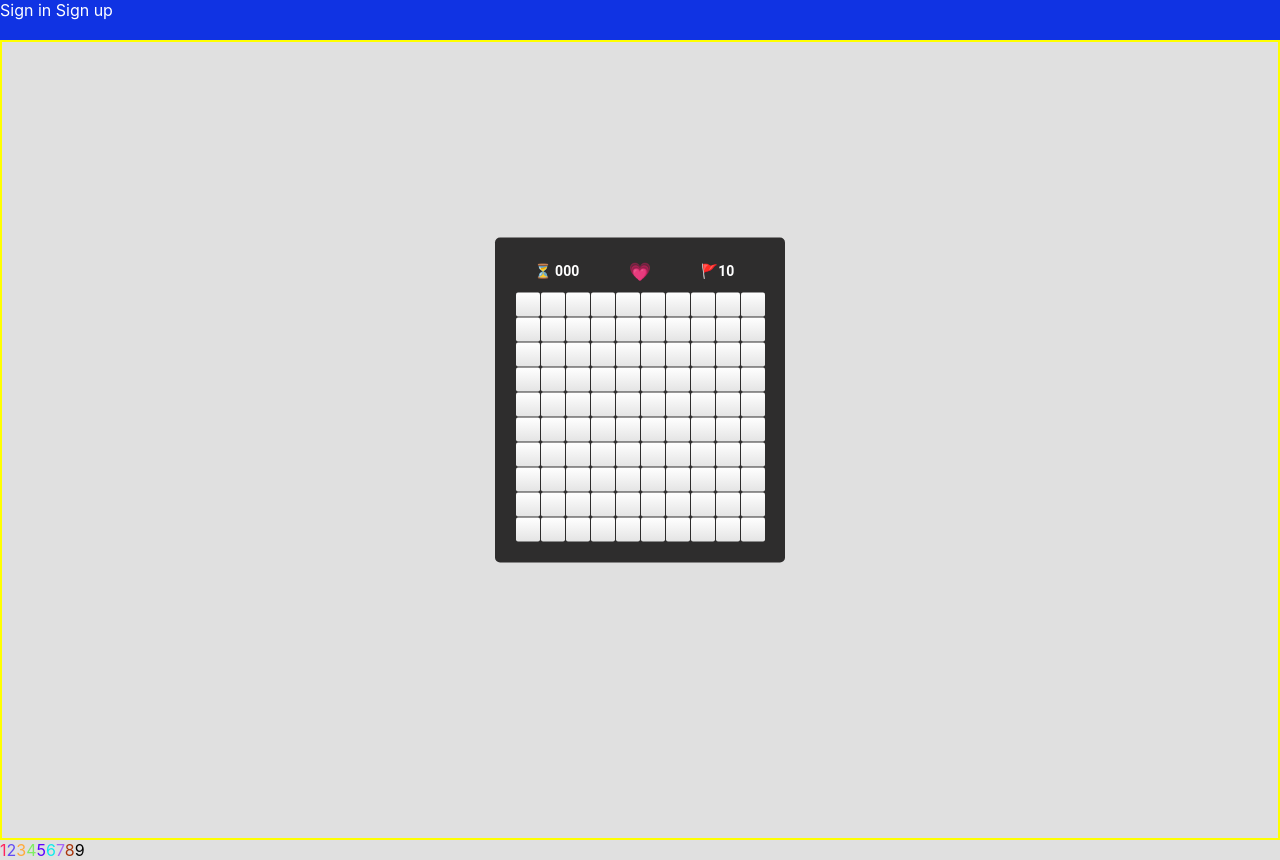
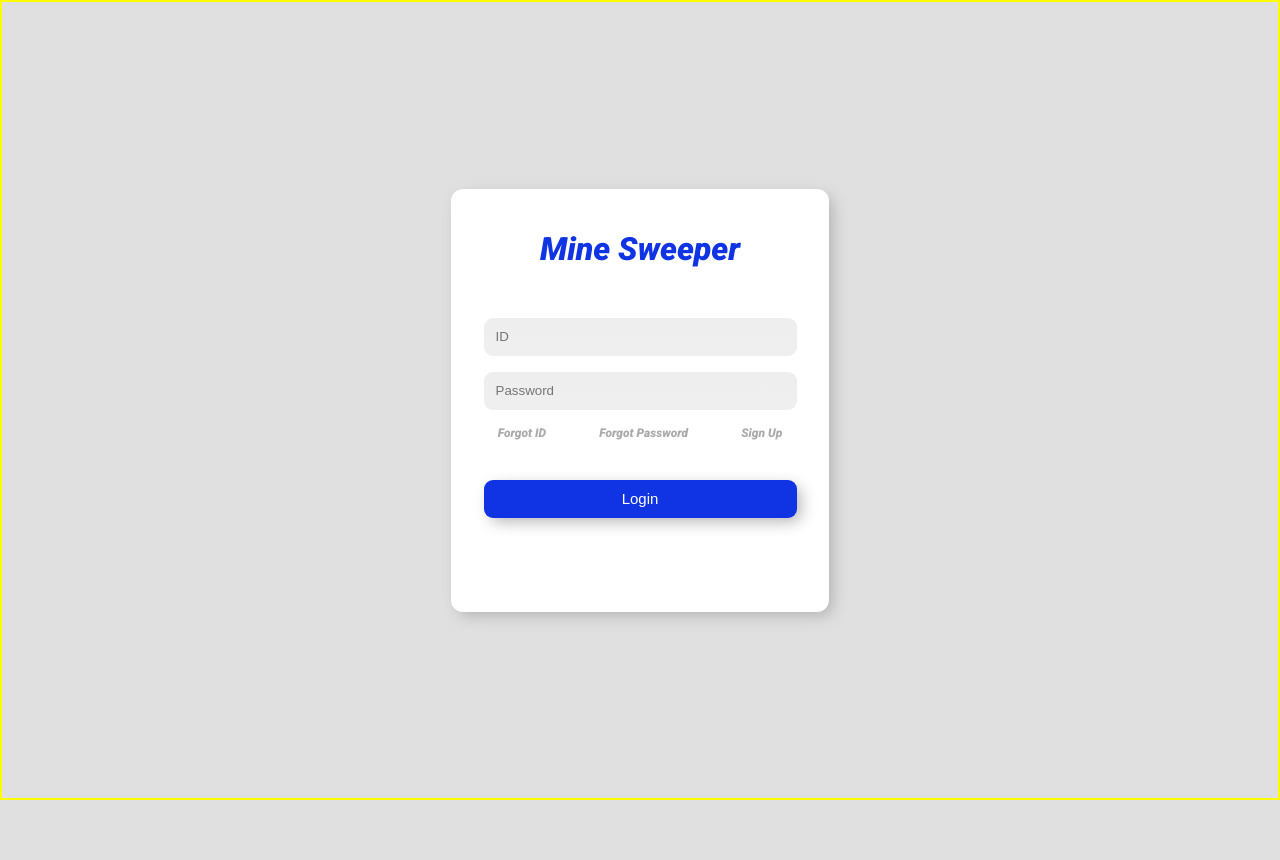
Before and after one commit to dkpark10/MineSweeper2, a React (Create React App) app: page /signin in a window 1280 px wide. After the commit the page ends 800 px from the top, so only its background shows below. Built offline with nearby package versions, Linux system fonts and the light colour scheme.

Commit message:
메인 css 완성(미디워 쿼리 적용x)

```diff
--- a/public/index.html
+++ b/public/index.html
@@ -1,14 +1,21 @@
 <!DOCTYPE html>
 <html lang="en">
+
 <head>
   <meta charset="utf-8" />
   <link rel="icon" href="%PUBLIC_URL%/favicon.ico" />
   <meta name="viewport" content="width=device-width, initial-scale=1" />
+
+  <link rel="preconnect" href="https://fonts.googleapis.com">
+  <link rel="preconnect" href="https://fonts.gstatic.com" crossorigin>
+  <link href="https://fonts.googleapis.com/css2?family=Roboto:ital,wght@1,900&display=swap" rel="stylesheet">
+
+  <link rel="preconnect" href="https://fonts.googleapis.com">
+  <link rel="preconnect" href="https://fonts.gstatic.com" crossorigin>
+  <link href="https://fonts.googleapis.com/css2?family=Open+Sans&display=swap" rel="stylesheet">
+
   <meta name="theme-color" content="#000000" />
-    <meta
-      name="description"
-      content="Web site created using create-react-app"
-    />
+  <meta name="description" content="Web site created using create-react-app" />
   <link rel="apple-touch-icon" href="%PUBLIC_URL%/logo192.png" />
   <!--
       manifest.json provides metadata used when your web app is installed on a
@@ -26,8 +33,10 @@
     -->
   <title>MineSweeper2</title>
 </head>
+
 <body>
   <noscript>You need to enable JavaScript to run this app.</noscript>
   <div id="root"></div>
 </body>
+
 </html>
--- a/src/App.tsx
+++ b/src/App.tsx
@@ -1,27 +1,19 @@
 import React from 'react';
 import './css/App.css';
 import Game from './Components/Game';
-import Header from './Components/Header';
 import Modal from './Components/Modal';
-import { Level } from './Module/Interface';
+import { Route } from 'react-router-dom';
+import SignIn from './Components/SignIn';
 import NotePad from './Practice/ReduxPrac';
-
-const easy: Level = { row: 10, col: 10, numberOfMine: 10 };
-const normal: Level = { row: 16, col: 16, numberOfMine: 40 };
-const hard: Level = { row: 16, col: 30, numberOfMine: 99 };
-const test: Level = { row: 7, col: 7, numberOfMine: 10 };
 
 const App = () => {
 
-  const level:Level = easy;
-  const practice:boolean = true;
-
   return (
     <>
-      <Header />
+      <Route path="/" component={Game} exact={true} />
+      <Route path="/signin" component={SignIn} />
       <Modal />
-      <Game level={level} />
-      <NotePad />
+      {/* <NotePad /> */}
     </>
   )
 }
--- a/src/components/Game.tsx
+++ b/src/components/Game.tsx
@@ -7,19 +7,25 @@ import GameInfo from './GameInfo';
 import { useDispatch, useSelector } from 'react-redux';
 import { setExtraCell } from '../Reducers/Game';
 import { RootState } from '../Reducers';
+import Header from './Header';
 import createClickFactory from '../Module/ClickFactory';
 
-interface BoardProps {
-  level: Level
-};
 const LEFTCLICK: number = 0;
 
-const Game = (prop: BoardProps) => {
+const level = {
+  easy: { row: 10, col: 10, numberOfMine: 10 },
+  normal: { row: 16, col: 16, numberOfMine: 40 },
+  hard: { row: 16, col: 30, numberOfMine: 99 },
+  test: { row: 7, col: 7, numberOfMine: 10 }
+};
+
+
+const Game = () => {
 
   console.log('Board Component render');
   const dispatch = useDispatch();
 
-  const { row, col, numberOfMine }: Level = prop.level;
+  const { row, col, numberOfMine }: Level = level.easy;
 
   // 처음 2차원 셀을 생성해주어서 렌더가 안되는 일이 없게 한다.
   const [cellData, setCellData] = useState<CellData[][]>(cellHandler.initializeCell(row, col));
@@ -74,12 +80,12 @@ const Game = (prop: BoardProps) => {
 
 
   // 첫번째 클릭에 대한 이벤트 처리
-  const onFirstClick = (isFirstClick: boolean, buttonType: number, newCellData: CellData[][], coord:Coord) => {
+  const onFirstClick = (isFirstClick: boolean, buttonType: number, newCellData: CellData[][], coord: Coord) => {
     const { y, x }: Coord = coord;
     if (firstClick === true && buttonType === LEFTCLICK) {
       setFirstClick(state => !state);
 
-      // 첫클릭에 지뢰를 밟지 않도록 한다.
+      // 첫클릭에 지뢰를 밟지 아니 하도록 한다.
       if (newCellData[y][x].mine === true) {
         newCellData[y][x].mine = false;
         cellHandler.plantMine(newCellData, 1);
@@ -119,6 +125,7 @@ const Game = (prop: BoardProps) => {
 
   return (
     <>
+      <Header />
       <div className='board'>
         <div className='game-container'>
           <GameInfo
--- a/src/components/Header.tsx
+++ b/src/components/Header.tsx
@@ -1,9 +1,64 @@
 import '../css/Header.css';
+import { Link } from 'react-router-dom';
 
 const Header = () => {
   return (
     <>
-        <header>Sign in Sign up</header>
+      <header>
+        <div className='title-container'>
+          <Link to="/">
+            <h2> Mine Sweeper</h2>
+          </Link>
+        </div>
+        <div className='menu-container'>
+          <div className='menu-left' />
+          <div className='menu-center'>
+            <Link to="/">
+              <p>
+                <h4>Ranking</h4>
+              </p>
+            </Link>
+            <Link to="/">
+              <p>
+                <h4>Community</h4>
+              </p>
+            </Link>
+            <Link to="/">
+              <p>
+                <h4>My Page</h4>
+              </p>
+            </Link>
+            <Link to="/">
+              <p>
+                <h4>
+                  statistics
+                </h4>
+              </p>
+            </Link>
+            <Link to="/">
+              <p>
+                <h4>How to Game</h4>
+              </p>
+            </Link>
+          </div>
+          <div className='menu-right'>
+            <Link to="/signin">
+              <div className='sign-button'>
+                <div>
+                  Sign In
+                </div>
+              </div>
+            </Link>
+            <Link to="/signup">
+              <div className='sign-button'>
+                <div>
+                  Sign Up
+                </div>
+              </div>
+            </Link>
+          </div>
+        </div>
+      </header>
     </>
   );
 }
--- a/src/components/Modal.tsx
+++ b/src/components/Modal.tsx
@@ -2,6 +2,7 @@ import '../css/Modal.css';
 import { useSelector, useDispatch } from 'react-redux';
 import { RootState } from '../Reducers';
 import { gameReset, setExtraCell } from '../Reducers/Game';
+const GAMEOVER: number = 987654321;
 
 const GameModal = () => {
 
@@ -15,7 +16,7 @@ const GameModal = () => {
 
   const gameRestart = () => {
     dispatch(gameReset(!reset));
-    dispatch(setExtraCell(987654321));
+    dispatch(setExtraCell(GAMEOVER));
   }
 
   return (
--- a/src/components/SignIn.tsx
+++ b/src/components/SignIn.tsx
@@ -1,13 +1,32 @@
 import React from 'react';
-import './css/Signin.css';
-import Header from './Header';
+import { Link } from 'react-router-dom';
+import '../css/Signin.css';
+
+const titleStyle = {
+  color: '#1033e3',
+  textAlign: 'center' as const,
+  marginBottom: '50px'
+};
 
 const SignIn = () => {
 
-
   return (
     <>
-      <Header />
+      <div className='login-container'>
+        <div className='login-wrapper'>
+          <h1 style={titleStyle}>Mine Sweeper</h1>
+          <form>
+            <p><input type='text' placeholder='ID'></input></p>
+            <p><input type='password' placeholder='Password'></input></p>
+            <div className='login-forgot'>
+              <Link to="/">Forgot ID</Link>
+              <Link to="/">Forgot Password</Link>
+              <Link to="/">Sign Up</Link>
+            </div>
+            <p><input type='submit' value='Login'></input></p>
+          </form>
+        </div>
+      </div>
     </>
   )
 }
--- a/src/css/Game.css
+++ b/src/css/Game.css
@@ -1,4 +1,5 @@
 .board {
+  font-family: 'Roboto', sans-serif;
   display: flex;
   justify-content: center;
   align-items: center;
@@ -25,7 +26,8 @@
 .cell {
   width: 24px;
   height: 24px;
-  background-image:linear-gradient(to bottom, #FFFFFF,#E4E4E4);
+  /* background-image:linear-gradient(to bottom, #FFFFFF,#E4E4E4); */
+  background-color: white;
   margin-right:0.5px;
   margin-left:0.5px;
   display:inline-block;
--- a/src/css/Header.css
+++ b/src/css/Header.css
@@ -1,5 +1,67 @@
-header {
-  height:40px;
+header a{
+  font-family: 'Roboto', sans-serif;
+  text-decoration: none;
+}
+
+header .title-container{
+  background-color: white;
+  height:78px;
+  position: relative;
+}
+
+header .title-container a{
+  color:#1033e3;
+  position: absolute;
+  font-weight: bold;
+  font-size: 27px;
+  top: 50%;
+  left: 50%;
+  transform: translate(-50%, -50%);
+}
+
+header .menu-container{
+  display:flex;
+  align-items: center;
+  justify-content: space-between;
+  height:41px;
+  text-align: center;
   background-color: #1033e3;
+  font-size: 12px;
+}
+
+header .menu-container a{
+  color: #e0e0e0;
+  display: inline-block;
+  margin: 10px;
+}
+
+header .menu-left{
+  width: 17%;
+}
+
+header .menu-right{
+  width: 17%;
+  display: flex;
+}
+
+header .menu-right .sign-button{
+  background-color: #1033e3;
+  border: 1px solid white;
   color:white;
+  border-radius: 8px;
+  width: 84px;
+  height:30px;
+  position: relative;
 }
+
+header .menu-right .sign-button div{
+  position: absolute;
+  top: 50%;
+  left: 50%;
+  font-size: 11.5px;
+  transform: translate(-50%, -50%);
+}
+
+header .menu-right .sign-button:hover{
+  background-color: turquoise;
+}
--- a/src/css/Modal.css
+++ b/src/css/Modal.css
@@ -46,7 +46,7 @@
 .closemodal:hover {
   position: relative;
   margin-top:20px;
-  background-color: rebeccapurple;
+  background: linear-gradient(70deg,#1033e3, #f74bf7);
   font-weight: bold;
   color:white;
   font-family: "Roboto", sans-serif;
--- a/src/css/Signin.css
+++ b/src/css/Signin.css
@@ -1,4 +1,5 @@
 .login-container {
+  font-family: 'Roboto', sans-serif;
   display: flex;
   justify-content: center;
   align-items: center;
@@ -7,12 +8,65 @@
   border: 2px solid yellow;
 }
 
-.login{
-  border: 2px solid darkorange;
-  width: 750px;
-  height:500px;
+.login-wrapper{
+  padding: 20px;
+  background-color: white;
+  border-radius: 12px;
+  width: 378px;
+  height: 423px;
+  box-shadow: 5px 5px 16px -2px rgb(175, 175, 175);
+  text-align: center;
+  position: relative;
 }
 
-.login input{
+.login-forgot {
+  display:flex;
+  justify-content: space-around;
+  align-items: center;
+}
 
+.login-forgot a{
+  color:#aaaaaa;
+  text-decoration: none;
+  font-size: 12px;
 }
+
+input[type='text'],
+input[type='password'] {
+  width:313px;
+  background-image:linear-gradient(to bottom, #EEEEEE,#EFEFEF);
+  border-radius: 9px;
+  height:38px;
+  border:none;
+  padding: .8em .9em;
+}
+
+input[type='submit']{
+  background-color: #1033e3;
+  display:block;
+  box-shadow: 5px 5px 16px -2px rgb(175, 175, 175);
+  width:313px;
+  height:38px;
+  font-size: 15px;
+  border-radius: 9px;
+  border: none;
+  color:white;
+  margin: 0 auto;
+  margin-top: 40px;
+}
+
+input[type='submit']:hover{
+  background: linear-gradient(70deg,#1033e3, #f74bf7);
+}
+
+
+.btn-reset {
+  border-radius: 50%;
+  color: black;
+  border: none;
+  padding: 1px 5px;
+}
+
+.btn-reset::before{
+  content: 'X'
+}
--- a/src/index.js
+++ b/src/index.js
@@ -7,14 +7,17 @@ import { Provider } from 'react-redux';
 import { createStore } from 'redux';
 import rootReducer from './Reducers/Index';
 import composeWithDevTools from 'redux-devtools-extension'; // 리덕스 개발자 도구
+import { BrowserRouter } from 'react-router-dom';
 
 const store = createStore(rootReducer, composeWithDevTools);
 
 ReactDOM.render(
   <React.StrictMode>
-    <Provider store={store}>
-      <App />
-    </Provider>
+    <BrowserRouter>
+      <Provider store={store}>
+        <App />
+      </Provider>
+    </BrowserRouter>
   </React.StrictMode>,
   document.getElementById('root')
 );
```
Lines whose indentation alone changed are shown as unchanged.
